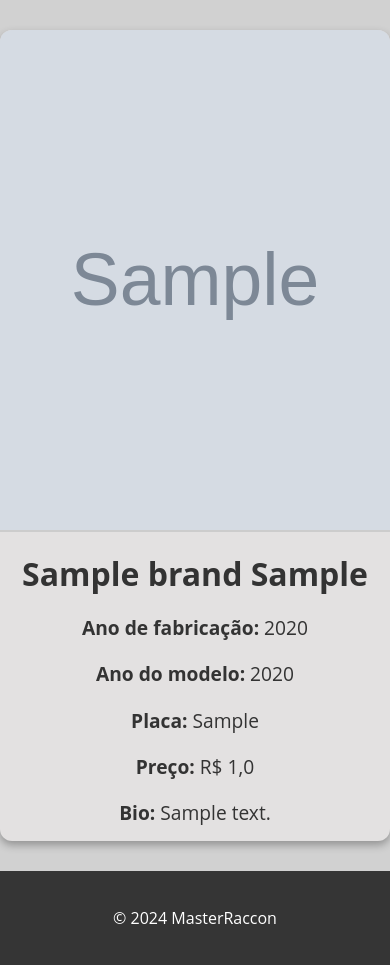
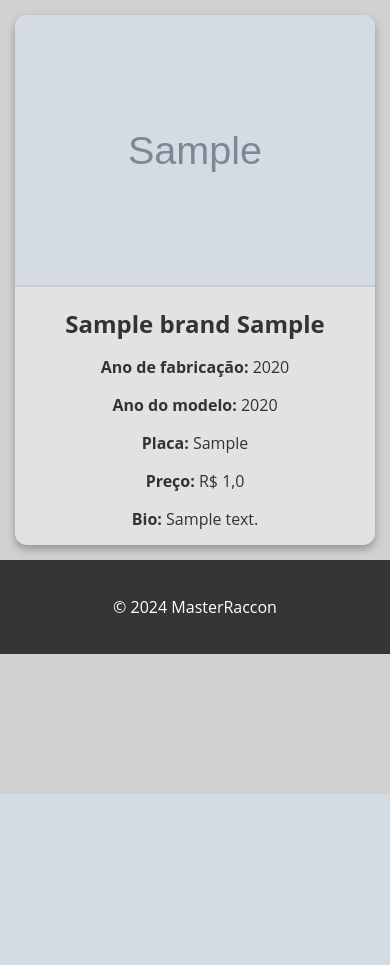
Before and after one commit to MasterRaccoon/CarShop-Manager, a Django app: page /car/1/ in a window 390 px wide. Shown: the part 50-1015 px from the top of the page. After the commit the page ends 844 px from the top, so only its background shows below. Run offline with Django 5.2, Linux system fonts and the light colour scheme; tables that the repository leaves empty hold one stand-in row (values such as "Sample post"); grey boxes marked "Sample" are stand-in pictures.

Commit message:
improved css for cars.html and car_detail.html / created templatetags/custom_filters.py

```diff
--- a/cars/templates/car_detail.html
+++ b/cars/templates/car_detail.html
@@ -16,7 +16,7 @@
 
 		.car-card img {
 			width: 100%;
-			height: 500px;
+			height: auto;  /* Ajusta automaticamente a altura da imagem */
 			object-fit: cover;
 			border-bottom: 2px solid #ccc;
 			transition: transform 0.3s ease-in-out;
@@ -74,7 +74,33 @@
 		a {
 			text-decoration: none !important;
 		}
+
+		/* Media query para dispositivos móveis */
+		@media (max-width: 768px) {
+			.car-card {
+				max-width: 100%;
+				margin: 15px;
+			}
+
+			.car-card img {
+				height: auto;  /* Ajusta a altura da imagem para dispositivos móveis */
+			}
+
+			.car-card h2 {
+				font-size: 1.5rem;  /* Reduz o tamanho da fonte do título */
+			}
+
+			.car-card p {
+				font-size: 1rem;  /* Reduz o tamanho da fonte do texto */
+			}
+
+			.btn {
+				padding: 10px 20px;  /* Ajusta o tamanho dos botões */
+				font-size: 16px;
+			}
+		}
 	</style>
+
 	{% load static %}
 	<div class="car-card">
 		{% if object.photo %}
@@ -91,6 +117,7 @@
 		<p><strong>Bio:</strong> {{ object.bio }}</p>
 		{% endif %}
 	</div>
+
 	{% if user.is_authenticated %}
 		<div class="buttons-container">
 			<a href="{% url 'car_update' pk=object.pk %}" class="btn btn-primary">Editar Carro</a>
```
Also changed, not shown: cars/templates/cars.html (+14 -12 lines), cars/templatetags/custom_filters.py (added, +9 -0 lines), cars/templatetags/__init__.py (added).
